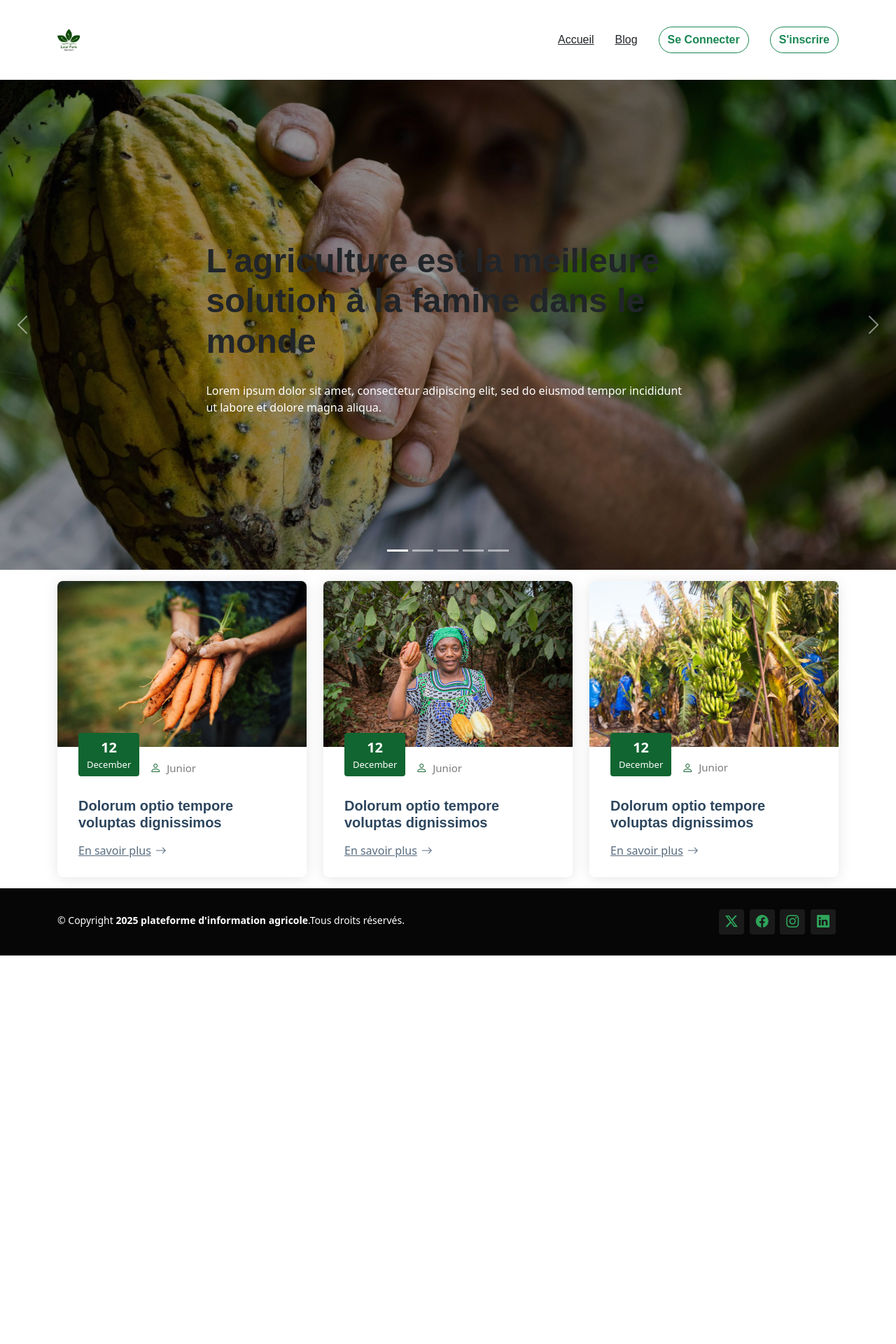
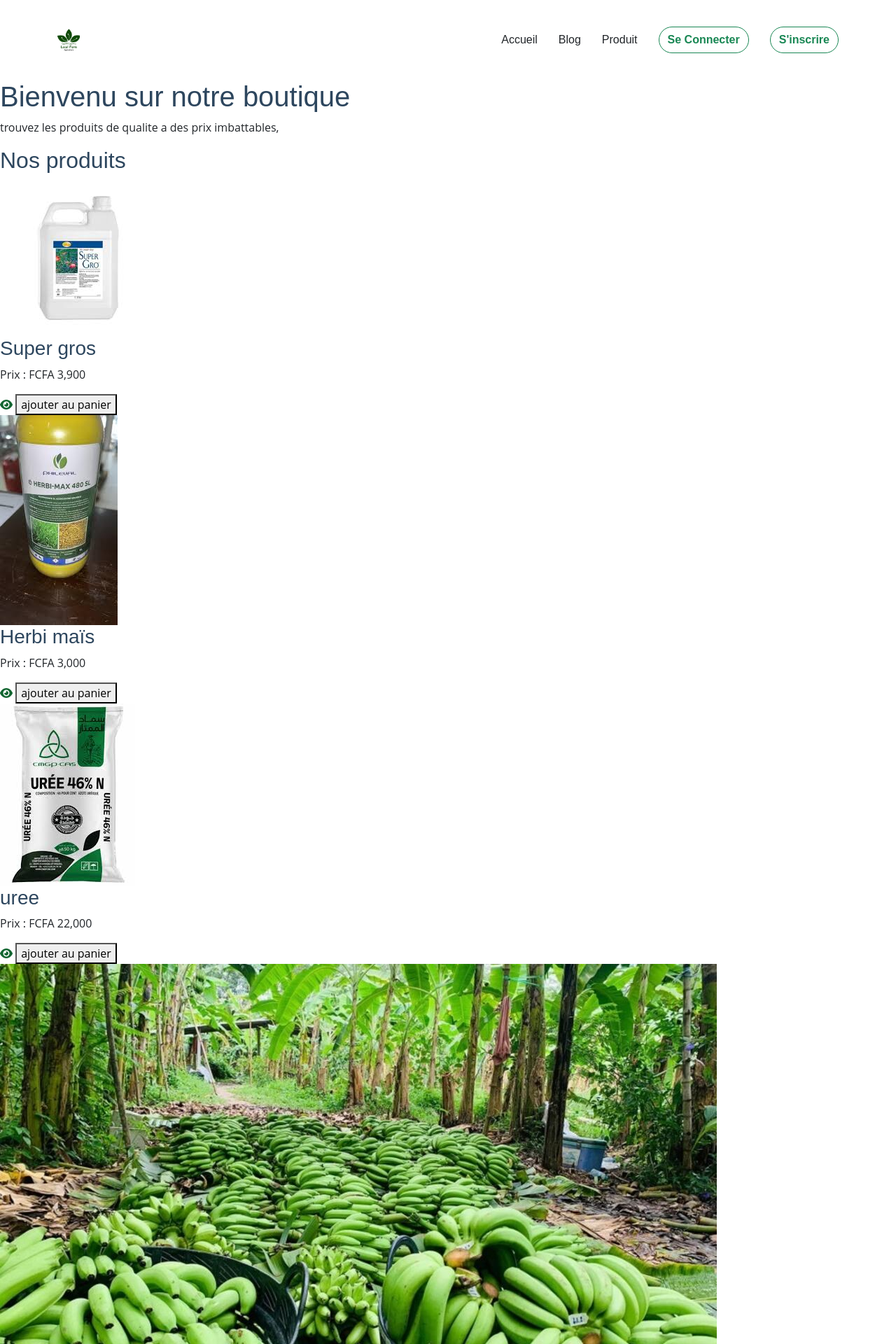
Before and after one commit to leaderks/projet_tuteure, a PHP site: page /mvc/index.php?page=produit in a window 1280 px wide. Shown: the top 1920 px of the page at 70% size. Before the commit the page ends 1365 px from the top, so only its background shows below. Run offline with PHP 8.4, Linux system fonts and the light colour scheme.

Commit message:
Ajout de la page produit

```diff
--- /dev/null
+++ b/assets/js/cart.js
@@ -0,0 +1,67 @@
+let carts = JSON.parse(localStorage.getItem("carts")) || [];
+
+function updateCart() {
+	const cartCount = document.getElementById("cart-count");
+	cartCount.textContent = carts.length;
+}
+
+function DisplayCart() {
+	const CartItemsContainer = document.getElementById("cart-items");
+	// if (!CartItemsContainer) {
+    //     console.warn("Élément #cart-items non trouvé !");
+    //     return;
+    // }
+    //vide le conteneur des article
+	CartItemsContainer.innerHTML = "";
+	let total = 0;
+	cart.forEach((item, index) => {
+		const cartItem = document.createElement("div");
+		cartItem.classList.add("card-item");
+		cartItem.innerHTML = `
+			<div>
+        <h3>${item.name} <img src="assets/img/${item.image}" width="48px" style="border-radius: 5px; margin-bottom: 10px;" /></h3>
+        <p>Prix: ${item.price.toFixed(2)} fcfa</p>
+        <div class="quantity-controls">
+          <button onclick="DecrementaionQuantite(${index})">-</button>
+          <input type="text" value="${item.quantity}" readonly>
+          <button onclick="incrementationQuantite(${index})">+</button>
+        </div>
+        <button onclick="SupprimerItem(${index})">Retirer</button>
+      </div>
+		`;
+		CartItemsContainer.appendChild(cartItem);
+		total += item.price * item.quantity;
+	});
+	document.getElementById("total-price").textContent = `Total: ${total.toFixed(2)} FCFA`;
+    console.log("Total: ", total);
+
+}
+
+function DecrementaionQuantite(index) {
+	if (cart[index].quantity > 1) {
+		cart[index].quantity--;
+		localStorage.setItem("carts", JSON.stringify(carts));
+		DisplayCart();
+		updateCart();
+	}
+}
+
+function incrementationQuantite(index) {
+	cart[index].quantity++;
+	localStorage.setItem("carts", JSON.stringify(carts));
+	DisplayCart();
+	updateCart();
+}
+
+function SupprimerItem(index) {
+	cart.splice(index, 1);
+	localStorage.setItem("carts", JSON.stringify(carts));
+	DisplayCart();
+	updateCart();
+}
+
+document.addEventListener("DOMContentLoaded", function () {
+	updateCart();
+	DisplayCart();
+	UpdateQuantity();
+});
--- /dev/null
+++ b/assets/js/product.js
@@ -0,0 +1,165 @@
+
+const product= [
+  {
+    id: 1,
+    name: "Super gros",
+    price: 3900,
+    image:"supergros.jpeg",
+    detailsUrl: "produit.php?id=1"
+  },
+  {
+    id: 2,
+    name: "Herbi maïs",
+    price: 3000,
+    image: "hebimais.jpeg",
+    detailsUrl: "produit.php?id=2"
+  },
+  {
+    id: 3,
+    name: "uree",
+    price: 22000,
+    image: "uree.jpeg",
+    detailsUrl: "produit.php?id=3"
+  },
+  {
+    id: 4,
+    name: "banane",
+    price: 20000,
+    image: "banane.jpg",
+    detailsUrl: "produit.php?id=4"
+  },
+  {
+    id: 5,
+    name: "insecticide cacao",
+    price: 1000,
+    image: "cacaoforce.jpeg",
+    detailsUrl: "produit.php?id=5"
+  },
+  {
+    id: 6,
+    name: "Maïs",
+    price: 3000,
+    image: "mais.jpeg",
+    detailsUrl: "produit.php?id=6"
+  },
+  {
+    id: 7,
+    name: "Engin",
+    price: 100000,
+    image: "engin.jpeg",
+    detailsUrl: "produit.php?id=7"
+  },
+  {
+    id: 8,
+    name: "Engin",
+    price: 100000,
+    image: "tracteur.jpeg",
+    detailsUrl: "produit.php?id=8"
+  },
+  {
+    id: 9,
+    name: "Pomme de terre",
+    price: 25000,
+    image: "pomme_de_terre.jpeg",
+    detailsUrl: "produit.php?id=9"
+  },
+  {
+    id: 9,
+    name: "Haricot rouge",
+    price: 8000,
+    image: "haricot_rouge.jpeg",
+    detailsUrl: "produit.php?id=9"
+  },
+ {
+    id: 10,
+    name: "Noix de plame ",
+    price: 1000,
+    image: "noix_palme.jpeg",
+    detailsUrl: "produit.php?id=10"
+  },
+  {
+    id: 11,
+    name: "Noix de plame ",
+    price: 1000,
+    image: "manioc.jpeg",
+    detailsUrl: "produit.php?id=11"
+  }
+
+];
+
+// Fonction pour afficher la liste des produits
+function afficherListerProduits() {
+
+  const container = document.getElementById('products-container');
+
+  product.forEach((produit) => {
+  	const existingProduct = cart.find(item =>item.id===produit.id);
+    const card = document.createElement("div");
+    card.className = "product-card";
+    if (existingProduct) {
+    	card.innerHTML = `
+      <img src="assets/img/${produit.image}" alt="${produit.name}" class="product-image">
+      <div class="product-info">
+        <h3>${produit.name}</h3>
+        <p>Prix : FCFA ${produit.price.toLocaleString()}</p>
+        <a href="${produit.detailsUrl}" class="view-details"><i class="fas fa-eye"></i></a>
+        <button class="add-to-cart already-in-cart" id="btn-${produit.id}" onclick="cartModal">Deja au panier</button>
+      </div>
+    `;
+
+    }else{
+    	card.innerHTML = `
+      <img src="assets/img/${produit.image}" alt="${produit.name}" class="product-image">
+      <div class="product-info">
+        <h3>${produit.name}</h3>
+        <p>Prix : FCFA ${produit.price.toLocaleString()}</p>
+        <a href="${produit.detailsUrl}" class="view-details"><i class="fas fa-eye"></i></a>
+        <button class="add-to-cart" id="btn-${produit.id}" onclick="AjouterProduitPanier(${produit.id})">ajouter au panier</button>
+      </div>
+    `;
+
+    }
+
+    container.appendChild(card);
+  });
+}
+
+// Exécuter la fonction au chargement
+window.addEventListener("DOMContentLoaded", afficherListerProduits);
+// Initialisation du panier depuis le localStorage
+ let cart = JSON.parse(localStorage.getItem("cart")) || [];
+//Pour ajouter un produit dans le panier
+function AjouterProduitPanier(productId) {
+  const produit = product.find(p => p.id === productId);
+  const existingProduct = cart.find(item => item.id === productId);
+
+  if (existingProduct) {
+    alert("Ce produit est déjà dans votre panier");
+  } else {
+    cart.push({ ...produit, quantity: 1 });
+    localStorage.setItem("cart", JSON.stringify(cart));
+
+    updateCart();
+    //alert("Produit ajouté au panier avec succès");
+    //  Mise à jour du localStorage
+  }
+
+
+  //  Mise à jour du bouton
+  const addToCartItemBtn = document.getElementById(`btn-${productId}`);
+
+  if (addToCartItemBtn) {
+    addToCartItemBtn.classList.add("already-in-cart");
+    addToCartItemBtn.innerText = "Déjà au panier";
+    addToCartItemBtn.setAttribute("onclick", "window.location='produit.php'");
+  }
+}
+
+ function updateCart(){
+	const  cartCount = document.getElementById("cart-count");
+	cartCount.textContent = cart.length;
+ }
+ document.addEventListener("DOMContentLoaded", function () {
+
+		updateCart();
+	});
--- a/index.php
+++ b/index.php
@@ -8,6 +8,9 @@ switch ($page) {
     case 'blog':
         require __DIR__ . '/views/blog.php';
         break;
+    case 'produit':
+        require __DIR__ . '/views/produit.php';
+        break;
     default:
         require __DIR__ . '/views/home.php';
         break;
--- /dev/null
+++ b/views/ModalPanier.php
@@ -0,0 +1,19 @@
+<div class="modal fade" id="cartModal" tabindex="-1" aria-labelledby="cartModalLabel" aria-hidden="true">
+  <div class="modal-dialog modal-lg modal-dialog-centered">
+    <div class="modal-content">
+      <div class="modal-header bg-success text-white">
+        <h5 class="modal-title" id="cartModalLabel">Votre panier</h5>
+        <button type="button" class="btn-close btn-close-white" data-bs-dismiss="modal" aria-label="Fermer"></button>
+      </div>
+      <div class="modal-body">
+        <section class="cart-section">
+          <p id="total-price" class="fw-bold text-end mt-3"></p>
+          <button class="btn btn-success w-100 mt-2 checkout">Passer à la caisse</button>
+        </section>
+      </div>
+    </div>
+  </div>
+</div>
+ <script src="/projet_tuteure/assets/js/cart.js"></script>
+
+ <script src="/projet_tuteure/assets/js/product.js"></script>
--- a/views/footer.php
+++ b/views/footer.php
@@ -25,11 +25,15 @@
   <a href="#" id="scroll-top" class="scroll-top d-flex align-items-center justify-content-center"><i class="bi bi-arrow-up-short"></i></a>
 
   <!-- vendors JS Files -->
-  <script src="/mvc/assets/vendors/bootstrap/js/bootstrap.bundle.min.js"></script>
-  <script src="/mvc/assets/vendors/aos/aos.js"></script>
+  <script src="/projet_tuteure/assets/vendors/bootstrap/js/bootstrap.bundle.min.js"></script>
+  <script src="/projet_tuteure/assets/vendors/aos/aos.js"></script>
+  <script src="assets/js/product.js"></script>
+  <script src="https://cdnjs.cloudflare.com/ajax/libs/font-awesome/6.7.2/js/all.min.js"></script>
+
 
   <!-- Main JS File -->
-  <script src="/mvc/assets/js/main.js"></script>
+ <script src="/projet_tuteure/assets/js/product.js"></script>
+  <script src="/projet_tuteure/assets/js/main.js"></script>
 
 </body>
 
--- a/views/header.php
+++ b/views/header.php
@@ -10,12 +10,14 @@
   <meta name="keywords" content="">
 
   <!-- vendors CSS Files -->
-  <link href="/mvc/assets/vendors/bootstrap/css/bootstrap.min.css" rel="stylesheet">
-  <link href="/mvc/assets/vendors/bootstrap-icons/bootstrap-icons.css" rel="stylesheet">
-  <link href="/mvc/assets/vendors/aos/aos.css" rel="stylesheet">
+  <link href="/projet_tuteure/assets/vendors/bootstrap/css/bootstrap.min.css" rel="stylesheet">
+  <link href="/projet_tuteure/assets/vendors/bootstrap-icons/bootstrap-icons.css" rel="stylesheet">
+  <link href="/projet_tuteure/assets/vendors/aos/aos.css" rel="stylesheet">
+  <link rel="stylesheet" href="https://cdnjs.cloudflare.com/ajax/libs/font-awesome/6.7.2/css/all.min.css">
+
 
   <!-- Main CSS File -->
-  <link href="/mvc/assets/css/main.css" rel="stylesheet">
+  <link href="/projet_tuteure/assets/css/main.css" rel="stylesheet">
 
 </head>
 
@@ -24,14 +26,15 @@
   <header id="header" class="header d-flex align-items-center position-relative">
     <div class="container-fluid container-xl position-relative d-flex align-items-center justify-content-between">
 
-      <a href="/mvc/" class="logo d-flex align-items-center">
-        <img src="/mvc/assets/img/logo.png" alt="">
+      <a href="/projet_tuteure/" class="logo d-flex align-items-center">
+        <img src="/projet_tuteure/assets/img/logo.png" alt="">
       </a>
 
       <nav id="navmenu" class="navmenu">
         <ul>
-          <li><a href="/mvc/">Accueil</a></li>
-          <li><a href="/mvc/?page=blog">Blog</a></li>
+          <li><a href="/projet_tuteure/">Accueil</a></li>
+          <li><a href="/projet_tuteure/?page=blog">Blog</a></li>
+          <li><a href="/projet_tuteure/?page=produit">Produit</a></li>
           <li>
             <a class="nav-link" href="/mvc/?page=contact"><button class="btn rounded-5 btn-outline-success fw-bold">Se Connecter</button></a>
           </li>
--- /dev/null
+++ b/views/produit.php
@@ -0,0 +1,16 @@
+
+  <main>
+    <section class="hero-section" id="home">
+      <h1>Bienvenu sur notre boutique</h1>
+      <p>trouvez les produits de qualite a des prix imbattables, </p>
+    </section>
+    <section class="products-section" id="products">
+      <h2>Nos produits</h2>
+      <div class="products-container" id="products-container">
+      </div>
+    </section>
+    <!-- section modal panier -->
+    <section>
+     <?php include 'ModalPanier.php';?>
+    </section>
+  </main>
```
Also changed, not shown: assets/img/banane.jpg (added), assets/img/cacaoforce.jpeg (added), assets/img/engin.jpeg (added), assets/img/haricot_rouge.jpeg (added), assets/img/hebimais.jpeg (added), assets/img/mais.jpeg (added), assets/img/manioc.jpeg (added), assets/img/noix_palme.jpeg (added), assets/img/pomme_de_terre.jpeg (added), assets/img/supergros.jpeg (added), assets/img/tracteur.jpeg (added), assets/img/uree.jpeg (added).
